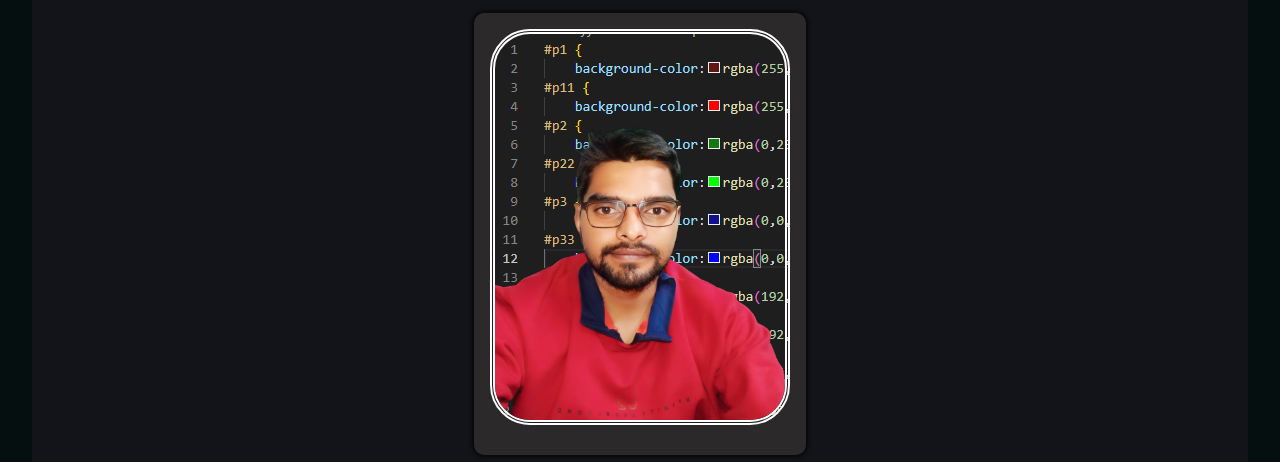
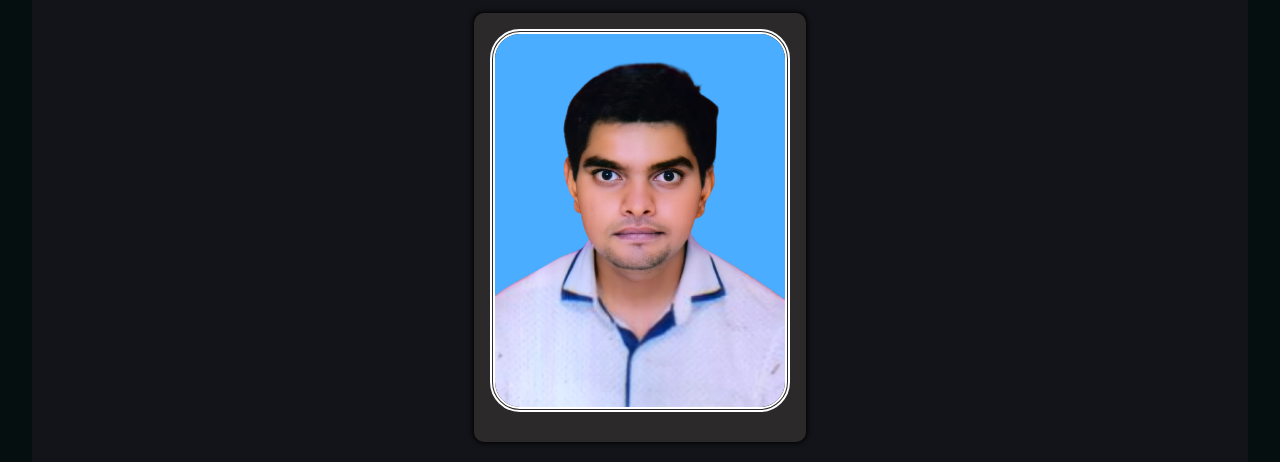
Before and after one commit to Saurabh-Singh02/Portfolio, a plain HTML site: page index.html in a window 1280 px wide. Shown: the part 306-768 px from the top of the page. Drawn offline with nearby package versions, Linux system fonts and the light colour scheme.

Commit message:
profile photo updated

```diff
--- a/index.html
+++ b/index.html
@@ -38,7 +38,7 @@
         <div class="home" id="home">
           <P><span>HI, MY NAME IS </span><BR>SAURABH SINGH<BR><span>FULL STACK WEB DEVELOPER</span></P>
             <div class="profile">
-              <img src="/1675343385827.png" width="300" height="400" alt="profile">
+              <img src="/1665155743417.png" width="300" height="400" alt="profile">
             </div>
             <button id="btn1" class="bt-btnm"><a target="_blank" href="/Resume.pdf">Download Resume</a></button>
             <button id="btn2" class="bt-btnm"><a href="#contact">Contact</a></button>
--- a/style.css
+++ b/style.css
@@ -117,11 +117,11 @@ body {
 
 .profile img {
     /* background-image: linear-gradient(125deg, #f3970c 0%, #f3970c 50%, black 50%, black 100%); */
-    background-image: url(/word-image-186242-8.webp);
+    /* background-image: url(/word-image-186242-8.webp); */
     max-width: 100%;
     height: auto;
     border: 5px double white;
-    border-radius: 40px;
+    border-radius: 30px;
 }
 
 .home p span,
```
Also changed, not shown: 1665155743417.png (added), Passport_Photograph1.jpg (deleted).
